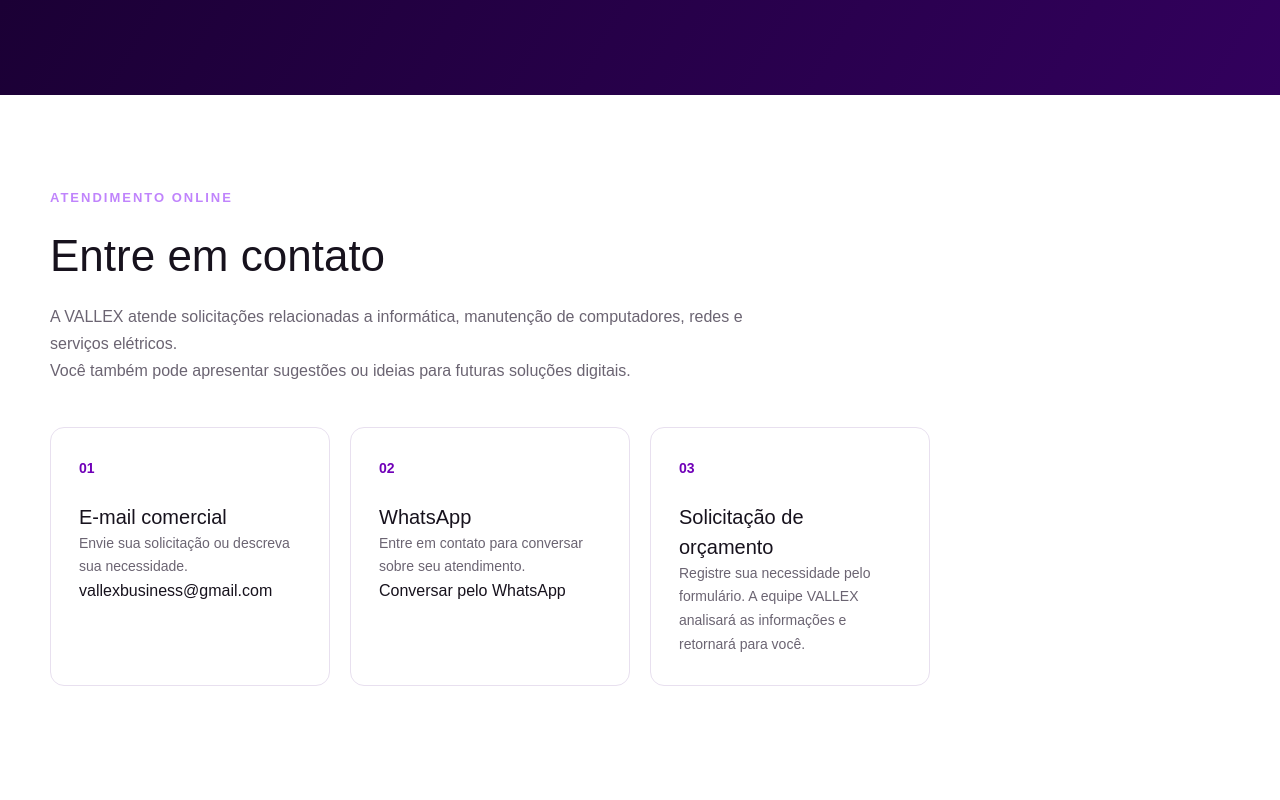
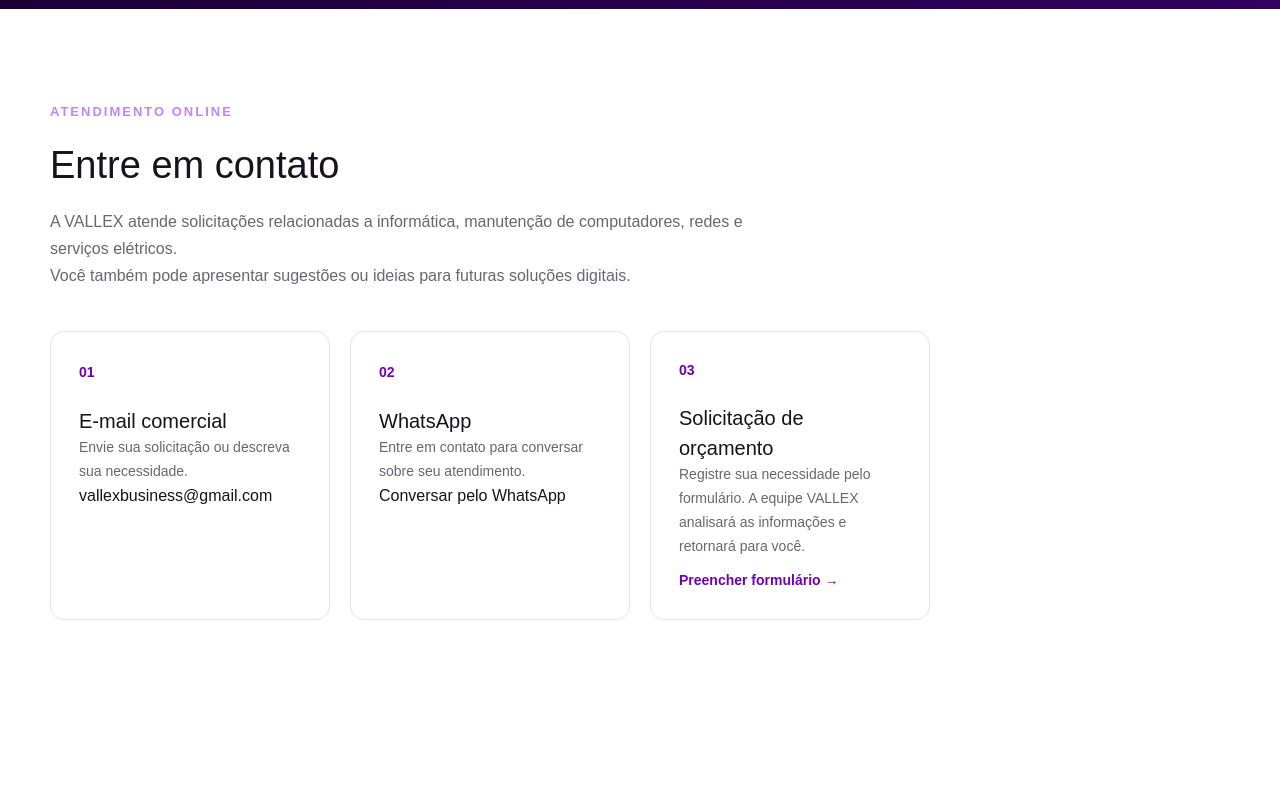
Before and after one commit to vallexadm/vallex-site, a Next.js app: page /contato in a window 1280 px wide. Shown: the part 500-1300 px from the top of the page. Built offline with nearby package versions, Linux system fonts and the light colour scheme.

Commit message:
feat: improve public page navigation and access cues

```diff
--- a/app/avaliar/avaliar.module.css
+++ b/app/avaliar/avaliar.module.css
@@ -26,7 +26,7 @@
 
 .heading h1 {
   color: #241333;
-  font-size: clamp(32px, 5vw, 46px);
+  font-size: clamp(30px, 4.5vw, 40px);
   line-height: 1.15;
   margin-bottom: 16px;
 }
--- a/app/contato/page.tsx
+++ b/app/contato/page.tsx
@@ -1,6 +1,7 @@
 import Header from "@/components/Header";
 import Footer from "@/components/Footer";
 import ContactForm from "@/components/ContactForm";
+import Link from "next/link";
 
 export const metadata = {
   title: "Contato | VALLEX SERVIÇOFÁCIL",
@@ -67,14 +68,19 @@
                 </a>
               </article>
 
-              <article className="service-card">
+              <Link
+                href="#formulario-orcamento"
+                className="service-card service-card-link"
+                aria-label="Ir para o formulário de solicitação de orçamento"
+              >
                 <span className="service-number">03</span>
                 <h3>Solicitação de orçamento</h3>
                 <p>
                   Registre sua necessidade pelo formulário. A equipe VALLEX
                   analisará as informações e retornará para você.
                 </p>
-              </article>
+                <span className="service-card-action">Preencher formulário →</span>
+              </Link>
             </div>
           </div>
         </section>
--- a/app/globals.css
+++ b/app/globals.css
@@ -78,6 +78,7 @@
 }
 
 .nav-list a {
+  position: relative;
   display: inline-flex;
   align-items: center;
   min-height: 36px;
@@ -97,6 +98,17 @@
   background: #4C1D75;
   color: #FFFFFF;
   box-shadow: inset 0 0 0 1px #A855F7;
+}
+
+.nav-list a.is-active::after {
+  position: absolute;
+  right: 11px;
+  bottom: -5px;
+  left: 11px;
+  height: 3px;
+  border-radius: 999px;
+  background: #C084FC;
+  content: "";
 }
 
 .header-actions {
@@ -165,7 +177,7 @@
 .hero h1 {
   max-width: 760px;
   margin: 22px 0;
-  font-size: clamp(38px, 6vw, 68px);
+  font-size: clamp(34px, 5vw, 56px);
   line-height: 1.08;
 }
 
@@ -193,7 +205,7 @@
 }
 
 .section-heading h2 {
-  font-size: clamp(30px, 4vw, 44px);
+  font-size: clamp(28px, 3.5vw, 38px);
   margin: 14px 0;
 }
 
@@ -209,11 +221,32 @@
 }
 
 .service-card {
+  display: block;
   border: 1px solid var(--color-border);
   border-radius: 14px;
   padding: 28px;
   background: white;
   transition: border-color 0.2s ease, transform 0.2s ease, box-shadow 0.2s ease;
+}
+
+.service-card-link {
+  display: flex;
+  flex-direction: column;
+  color: inherit;
+  text-decoration: none;
+}
+
+.service-card-link .service-card-action {
+  margin-top: auto;
+  padding-top: 12px;
+  color: var(--color-primary);
+  font-size: 14px;
+  font-weight: 700;
+}
+
+.service-card-link:focus-visible {
+  outline: 3px solid #7000B833;
+  outline-offset: 3px;
 }
 
 .service-card:hover,
@@ -319,13 +352,13 @@
 .provider-directory .section-heading h1 {
   margin: 14px 0;
   color: var(--color-text);
-  font-size: clamp(36px, 5vw, 54px);
+  font-size: clamp(30px, 4vw, 44px);
   line-height: 1.08;
 }
 
 .provider-directory .section-heading p {
   max-width: 720px;
-  font-size: 18px;
+  font-size: 17px;
 }
 
 .specialty-section {
--- a/app/sistema/login/page.tsx
+++ b/app/sistema/login/page.tsx
@@ -69,6 +69,13 @@
   return (
     <main className="min-h-screen flex items-center justify-center bg-slate-950 px-4 py-10">
       <section className="w-full max-w-md rounded-2xl bg-white p-8 shadow-xl">
+        <Link
+          href="/"
+          className="mb-6 inline-flex min-h-10 items-center rounded-lg border border-violet-200 px-3 py-2 text-sm font-semibold text-violet-700 shadow-sm transition hover:border-violet-400 hover:bg-violet-50 focus-visible:outline focus-visible:outline-2 focus-visible:outline-offset-2 focus-visible:outline-violet-600"
+        >
+          ← Página inicial da VALLEX
+        </Link>
+
         <div className="mb-8 text-center">
           <p className="text-sm font-semibold tracking-[0.25em] text-violet-700">
             VALLEX
@@ -88,11 +95,12 @@
               setMode("login");
               setMessage("");
             }}
+            aria-pressed={mode === "login"}
             className={`rounded-md px-3 py-2 text-sm font-medium ${
               mode === "login"
-                ? "bg-white text-violet-700 shadow"
-                : "text-slate-600"
-            }`}
+                ? "bg-white text-violet-700 shadow ring-1 ring-violet-200"
+                : "text-slate-600 hover:bg-white/80 hover:text-violet-700 hover:shadow-sm"
+            } transition duration-200 focus-visible:outline focus-visible:outline-2 focus-visible:outline-offset-2 focus-visible:outline-violet-600`}
           >
             Entrar
           </button>
@@ -103,11 +111,12 @@
               setMode("signup");
               setMessage("");
             }}
+            aria-pressed={mode === "signup"}
             className={`rounded-md px-3 py-2 text-sm font-medium ${
               mode === "signup"
-                ? "bg-white text-violet-700 shadow"
-                : "text-slate-600"
-            }`}
+                ? "bg-white text-violet-700 shadow ring-1 ring-violet-200"
+                : "text-slate-600 hover:bg-white/80 hover:text-violet-700 hover:shadow-sm"
+            } transition duration-200 focus-visible:outline focus-visible:outline-2 focus-visible:outline-offset-2 focus-visible:outline-violet-600`}
           >
             Criar conta
           </button>
@@ -222,9 +231,6 @@
           </p>
         )}
 
-        <p className="mt-6 text-center text-xs text-slate-500">
-          VALLEX | SERVIÇOFÁCIL <Link href="/" className="font-medium text-violet-700 hover:text-violet-900">· Página inicial da VALLEX</Link>
-        </p>
       </section>
     </main>
   );
--- a/components/ContactForm.tsx
+++ b/components/ContactForm.tsx
@@ -59,7 +59,7 @@
   }
 
   return (
-    <section className="section">
+    <section id="formulario-orcamento" className="section">
       <div className="container">
         <div className="section-heading">
           <span className="eyebrow">Solicitação online</span>
```
Also changed, not shown: app/experiencias/experiencias.module.css (+4 -4 lines).
